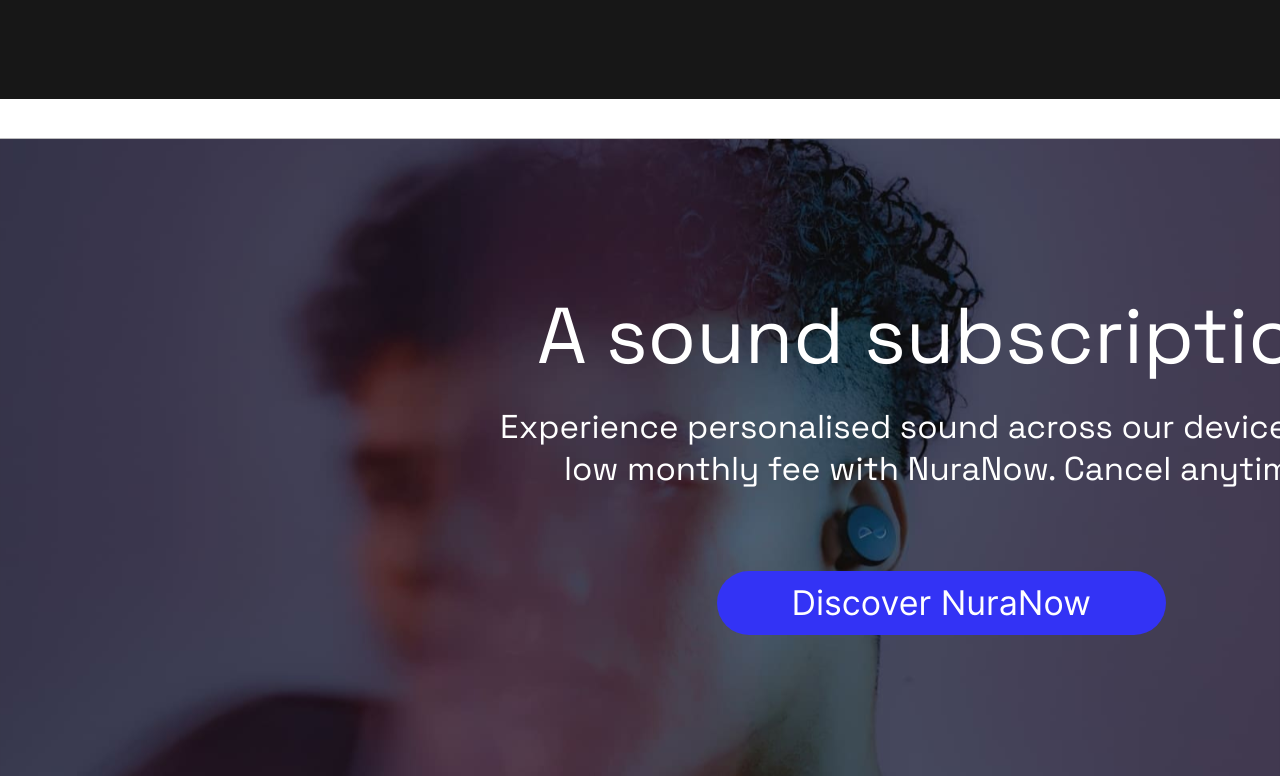
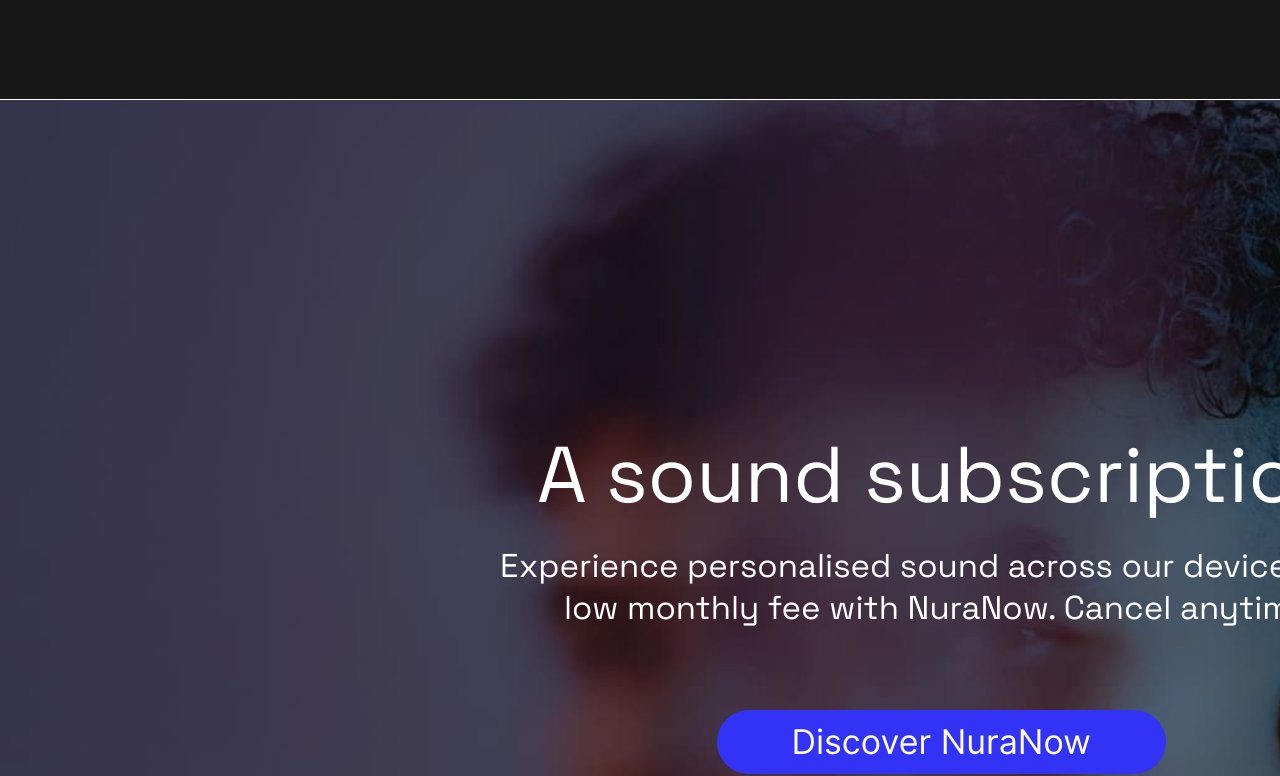
Before and after one commit to marziecode/nura-shop, a React (Create React App) app: page / in a window 1280 px wide. Shown: the part 3388-4164 px from the top of the page. Built offline with nearby package versions, Linux system fonts and the light colour scheme; a web font is replaced by a local one.

Commit message:
change the ui component sound

```diff
--- a/src/components/SoundSubscription/SoundSubscription.jsx
+++ b/src/components/SoundSubscription/SoundSubscription.jsx
@@ -2,7 +2,8 @@
 import soundIMG from '../../assets/sound-img.svg'
 function SoundSubscription() {
     return <div className='content-container-sound'>
-        <img src={soundIMG} alt='' className='sount-img' />
+        {/* <img src={soundIMG} alt='' className='sount-img' /> */}
+
         <div className='text-contaoner-sound'>
             <h1 className='lable-text-containet-sound'>A sound subscription</h1>
             <p className='text-sound'>Experience personalised sound across our devices on a low monthly fee with NuraNow. Cancel anytime.</p>
--- a/src/components/SoundSubscription/soundSubscription.css
+++ b/src/components/SoundSubscription/soundSubscription.css
@@ -1,9 +1,12 @@
 .content-container-sound {
     width: 100%;
-    height: 721.78px;
+    height: 1000px;
     display: flex;
-    justify-self: center;
+    justify-self: flex-start;
     align-items: center;
+    background-image: url(../../assets/sound-img.svg);
+    background-repeat: no-repeat;
+    background-size: cover;
 }
 
 .sount-img {
```
